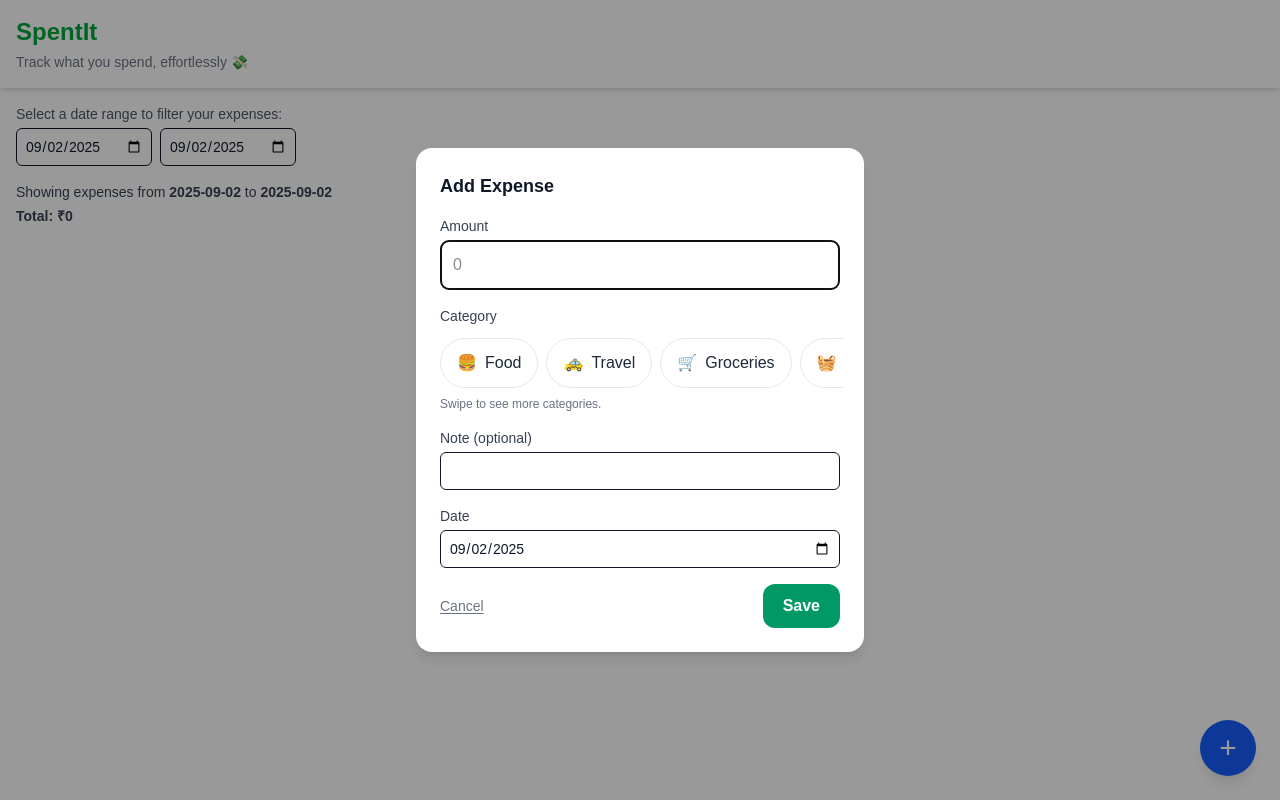
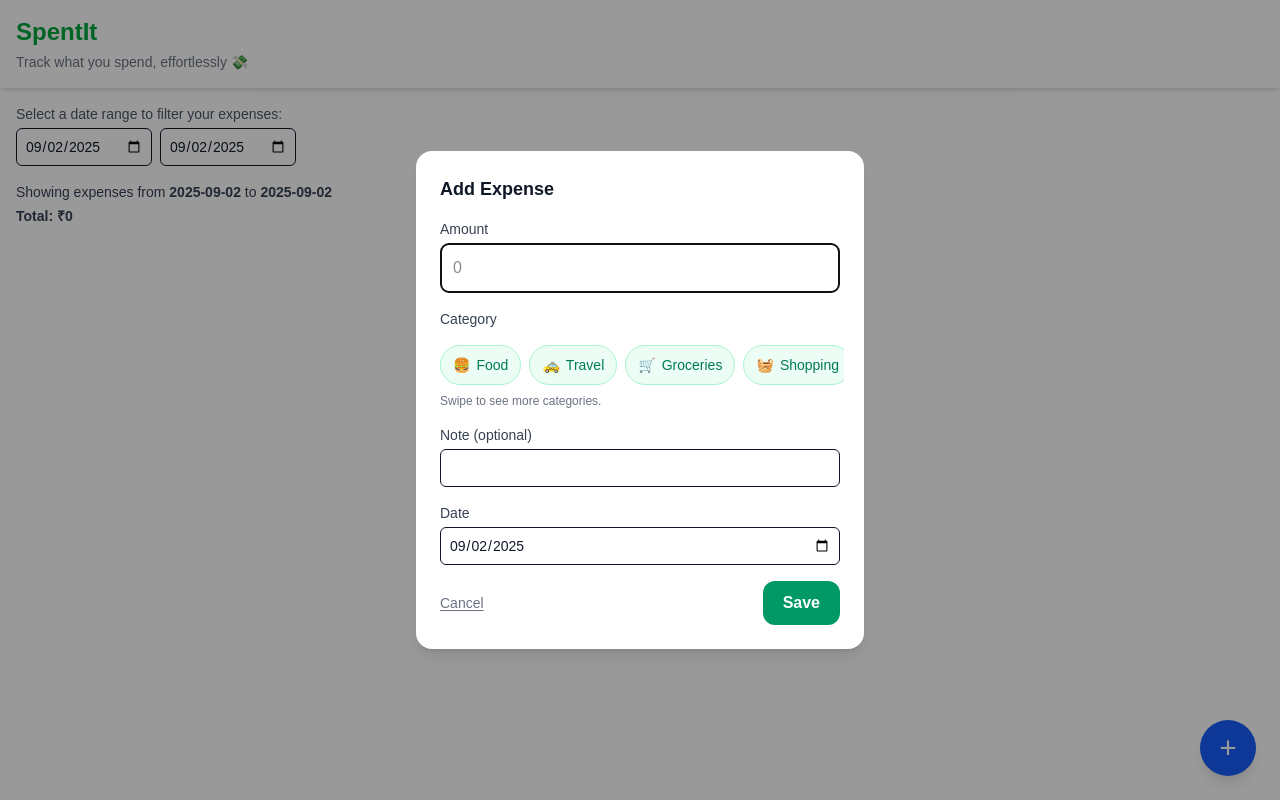
Before and after one commit to ramblersm/spentit, a Next.js app: page / in a window 1280 px wide. Both pictures are taken after a click on the button "Add expense". Built offline with nearby package versions, Linux system fonts and the light colour scheme.

Commit message:
Update CategoryChips.tsx

```diff
--- a/src/components/CategoryChips.tsx
+++ b/src/components/CategoryChips.tsx
@@ -10,36 +10,38 @@ type Props = {
 export default function CategoryChips({ value, onChange, className }: Props) {
   return (
     <div className={className}>
-      {/* Scrollable row of chips */}
       <div
         role="radiogroup"
         aria-label="Category"
-        className="flex gap-2 overflow-x-auto no-scrollbar -mx-1 px-1 pb-1"
+        className="
+          flex items-center gap-2
+          overflow-x-auto whitespace-nowrap
+          touch-pan-x
+          -mx-1 px-1 py-1
+          [&::-webkit-scrollbar]:hidden
+          [-ms-overflow-style:'none']
+          [scrollbar-width:'none']
+        "
       >
         {CATEGORIES.map((c) => {
           const selected = c.id === value;
           return (
             <button
               key={c.id}
-              type ="button"
+              type="button" // important so it doesn't submit the form
               role="radio"
               aria-checked={selected}
               onClick={() => onChange(c.id)}
-         // CategoryChips.tsx  → inside map() button className
-// CategoryChips.tsx  → inside map() button className
-className={[
-  "shrink-0 inline-flex items-center gap-2",
-  "px-4 py-3 rounded-full border text-base ",
-  "bg-white text-gray-800 border-gray-200",
-  "dark:bg-zinc-900 dark:text-zinc-100 dark:border-zinc-800",
-  "transition-colors active:scale-95",
-  selected
-    ? "border-emerald-500 ring-2 ring-emerald-200/60 dark:ring-emerald-400/30"
-    : "hover:bg-gray-50 dark:hover:bg-zinc-800",
-].join(" ")}
-
+              className={[
+                "flex-none inline-flex items-center gap-1.5",
+                "px-3 py-2 rounded-full border text-sm min-h-10",
+                "transition-colors active:scale-95",
+                selected
+                  ? "bg-emerald-600 text-white border-emerald-700"
+                  : "bg-emerald-50 text-emerald-700 border-emerald-200",
+              ].join(" ")}
             >
-              <span className="text-base">{c.icon}</span>
+              <span className="text-sm">{c.icon}</span>
               <span>{c.label}</span>
             </button>
           );
@@ -48,8 +50,3 @@ className={[
     </div>
   );
 }
-
-/* Optional global CSS to hide scrollbars on mobile:
-.no-scrollbar::-webkit-scrollbar { display: none; }
-.no-scrollbar { -ms-overflow-style: none; scrollbar-width: none; }
-*/
```
